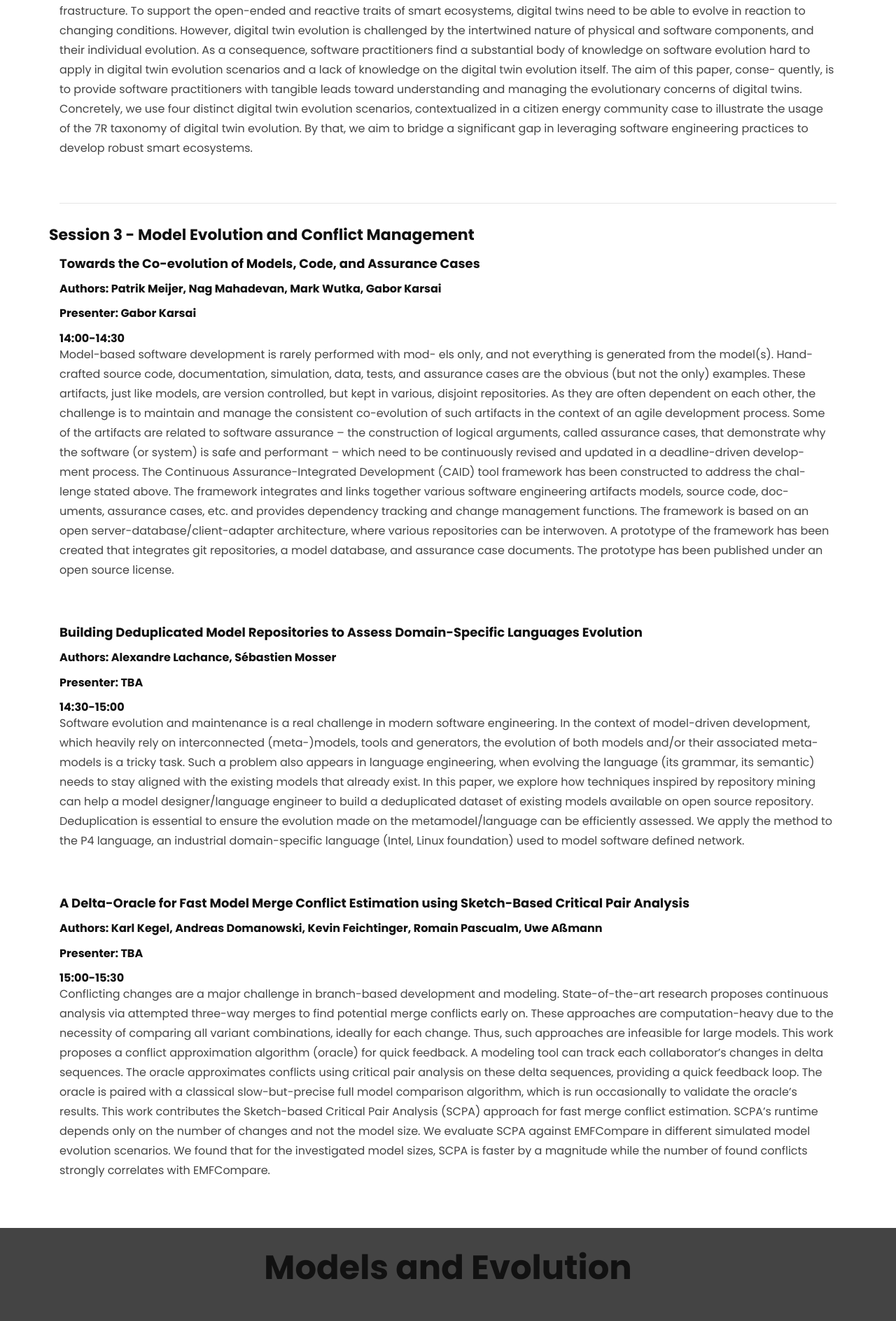
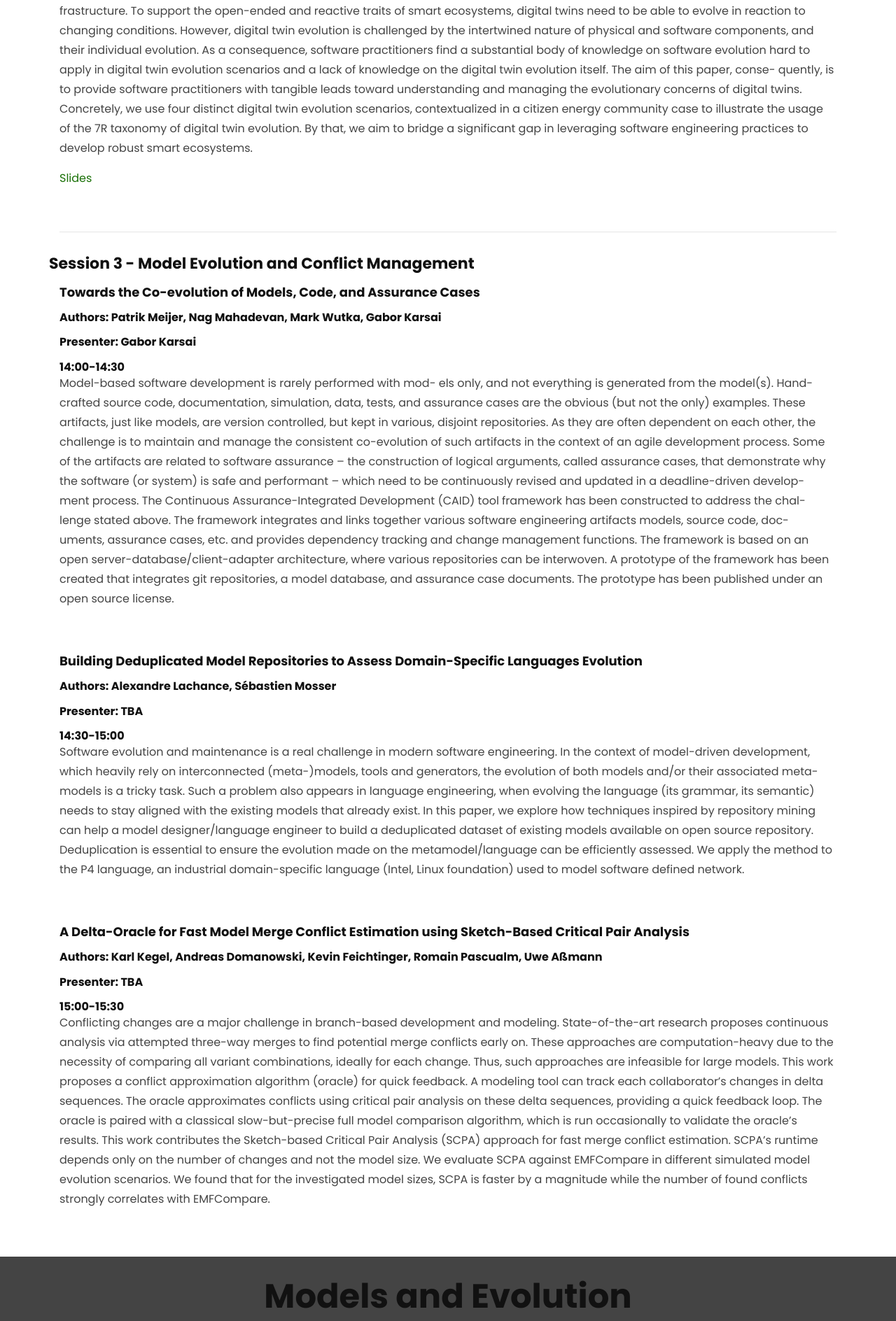
Before and after one commit to models-and-evolution/models-and-evolution2024.github.io, a Jekyll site: the page built from speakers/index.md, in a window 1280 px wide. Shown: the part 2117-4005 px from the top of the page at 70% size. Built offline with Jekyll 4.4.1, drawn with Linux system fonts in a browser that asks for light colours.

Commit message:
slides and date

```diff
--- a/_config.yml
+++ b/_config.yml
@@ -6,7 +6,7 @@
 cfp-url: https://conference-hall.io/public/event/98FptSgEGcOSQZymZkUr
 name: Models and Evolution
 
-day1: Monday 24
+day1: Tuesday 24
 day2:
 month: September 2024
 data-year: 2024
--- a/speakers/index.md
+++ b/speakers/index.md
@@ -39,6 +39,7 @@
                         <h6 class="mb-0 mt-3">Presenter: {{ speaker.presenter}}</h6>
                         <h6 class="mb-0 mt-3">{{ speaker.time}}</h6>
                         <p>{{ speaker.abstract }}</p>
+                        {% if speaker.presentation %} <a href="{{site.url}}/asset/presentations/{{speaker.presentation}}">Slides</a>{% endif %}
                     </div>
                 </div>
             </div>
@@ -61,6 +62,7 @@
                         <h6 class="mb-0 mt-3">Presenter: {{ speaker.presenter}}</h6>
                         <h6 class="mb-0 mt-3">{{ speaker.time}}</h6>
                         <p>{{ speaker.abstract }}</p>
+                        {% if speaker.presentation %} <a href="{{site.url}}/asset/presentations/{{speaker.presentation}}">Slides</a>{% endif %}
                     </div>
                 </div>
             </div>
@@ -83,6 +85,7 @@
                         <h6 class="mb-0 mt-3">Presenter: {{ speaker.presenter}}</h6>
                         <h6 class="mb-0 mt-3">{{ speaker.time}}</h6>
                         <p>{{ speaker.abstract }}</p>
+                        {% if speaker.presentation %} <a href="{{site.url}}/asset/presentations/{{speaker.presentation}}">Slides</a>{% endif %}
                     </div>
                 </div>
             </div>
```
Also changed, not shown: _speakers/4.md (+1 -0 lines), 1 other file.
